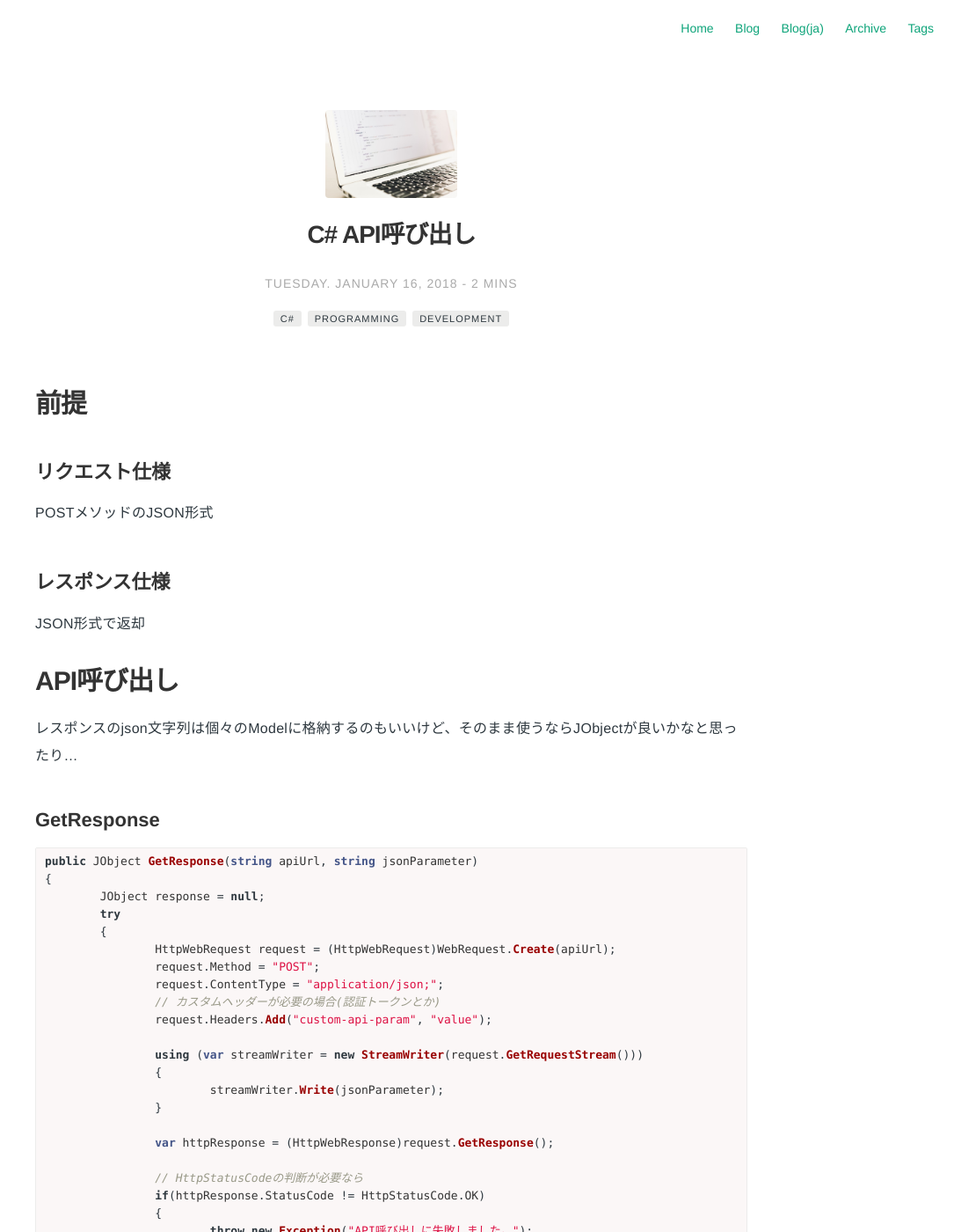
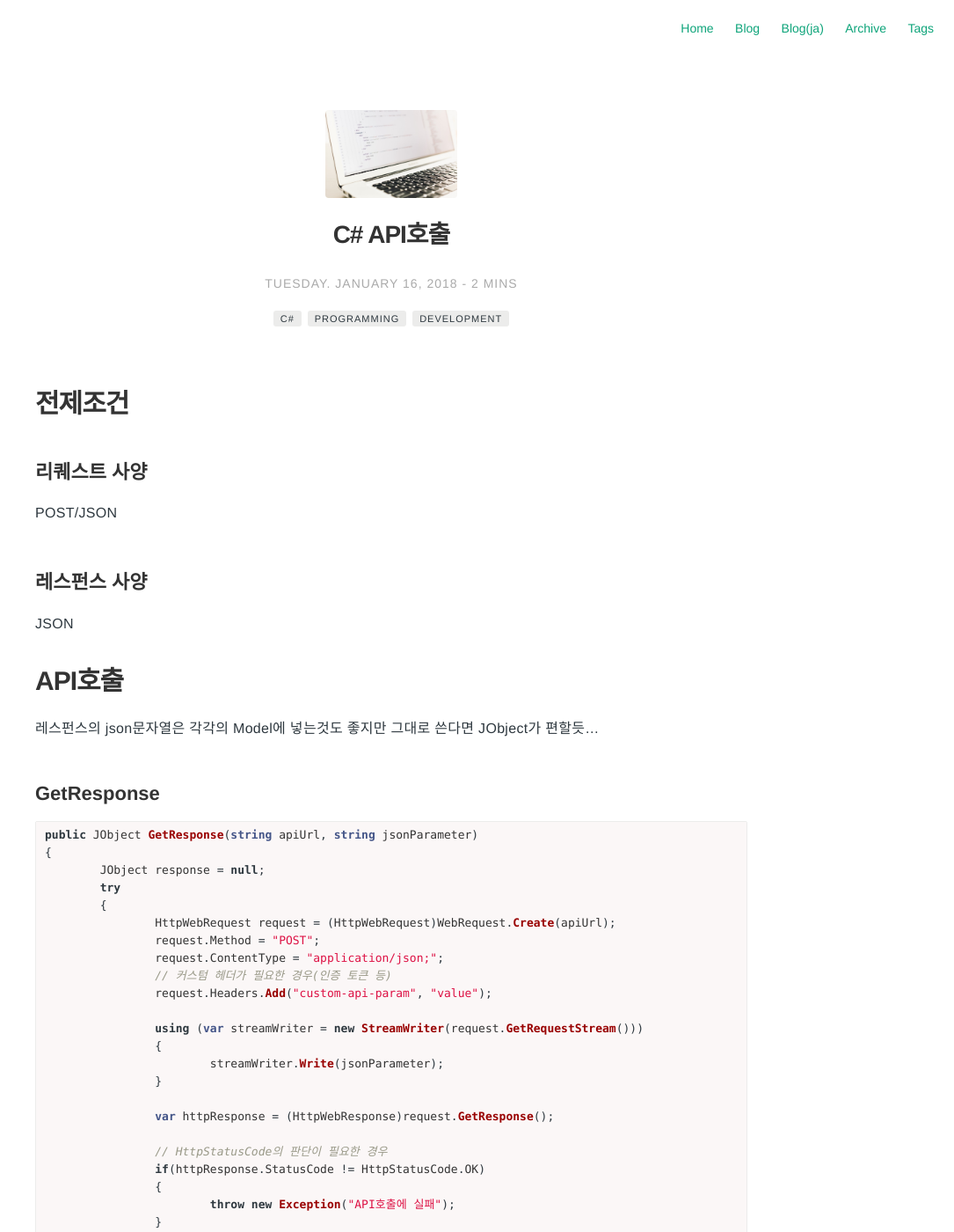
Before and after one commit to Pie001/pie001.github.io, a Jekyll site: the page built from _posts/2018-01-16-0008.md, in a window 1280 px wide and 1400 px high. Shown: the whole window at 88% size, without its empty margins (195-1280 px from the left). Built offline with Jekyll 4.4.1, drawn with Linux system fonts in a browser that asks for light colours; comment, search, counter and statistics services are not loaded; some of the changed text lies outside the part shown.

Commit message:
Update and rename 2018-01-16-0008.ja.md to 2018-01-16-0008.md

````diff
--- a/_posts/2018-01-16-0008.ja.md
+++ b/_posts/2018-01-16-0008.md
@@ -1,31 +1,31 @@
 ---
-title: C# API呼び出し
+title: C# API호출
 layout: post
 date: 2018-01-16 16:53
 image: /assets/images/post_header.jpg
 headerImage: true
 #projects: true
-ja: true
+blog: true
+ko: true
 tag:
 - C#
 - programming
 - development
-category: blog-ja
+category: blog
 author: pie
-description: C# API呼び出し
+description: C# API호출
 ---
 
-# 前提
+# 전제조건
 
-## リクエスト仕様
-POSTメソッドのJSON形式
+## 리퀘스트 사양
+POST/JSON
 
-## レスポンス仕様
-JSON形式で返却
+## 레스펀스 사양
+JSON
 
-
-# API呼び出し
-レスポンスのjson文字列は個々のModelに格納するのもいいけど、そのまま使うならJObjectが良いかなと思ったり…
+# API호출
+레스펀스의 json문자열은 각각의 Model에 넣는것도 좋지만 그대로 쓴다면 JObject가 편할듯...
 
 ## GetResponse
 ```cs
@@ -37,7 +37,7 @@ public JObject GetResponse(string apiUrl, string jsonParameter)
 		HttpWebRequest request = (HttpWebRequest)WebRequest.Create(apiUrl);
 		request.Method = "POST";
 		request.ContentType = "application/json;";
-		// カスタムヘッダーが必要の場合(認証トークンとか)
+		// 커스텀 헤더가 필요한 경우(인증 토큰 등)
 		request.Headers.Add("custom-api-param", "value");
 
 		using (var streamWriter = new StreamWriter(request.GetRequestStream()))
@@ -47,10 +47,10 @@ public JObject GetResponse(string apiUrl, string jsonParameter)
 
 		var httpResponse = (HttpWebResponse)request.GetResponse();
 
-		// HttpStatusCodeの判断が必要なら
+		// HttpStatusCode의 판단이 필요한 경우
 		if(httpResponse.StatusCode != HttpStatusCode.OK)
 		{
-			throw new Exception("API呼び出しに失敗しました。");
+			throw new Exception("API호출에 실패");
 		}
 
 		using (var streamReader = new StreamReader(httpResponse.GetResponseStream()))
@@ -62,7 +62,7 @@ public JObject GetResponse(string apiUrl, string jsonParameter)
 	}
 	catch (WebException wex)
 	{
-		// 200以外の場合
+		// 200이외의 경우
 		if (wex.Response != null)
 		{
 			using (var errorResponse = (HttpWebResponse)wex.Response)
@@ -79,7 +79,7 @@ public JObject GetResponse(string apiUrl, string jsonParameter)
 }
 ```
 
-## API呼び出し
+## API호출
 ```cs
 var apiUrl = "http://apiurl/v1/getHogepoyo"
 var jsonParameter = new JavaScriptSerializer().Serialize(new
````
